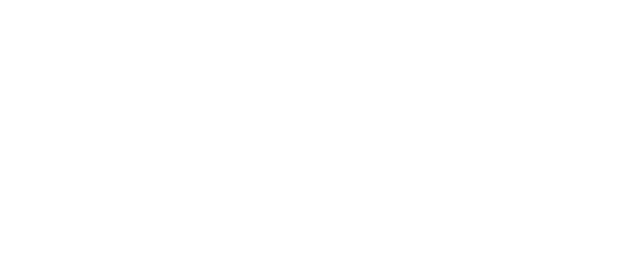
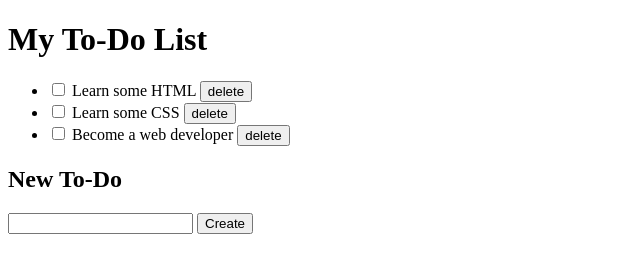
Before and after one commit to bjpirt/becoming-a-web-developer, a plain HTML site: page 01-html/index.html in a window 1280 px wide. Shown: the whole page, without its empty margins (0-640 px from the left). Drawn offline with Linux system fonts and the light colour scheme.

Commit message:
Complete html-01

```diff
--- a/01-html/index.html
+++ b/01-html/index.html
@@ -1,10 +1,37 @@
 <!DOCTYPE html>
 <html lang="en">
-  <head>
-    <meta charset="UTF-8">
-    <title>My To Do List</title>
-  </head>
-  <body>
-    <!-- Your code goes here -->
-  </body>
+<head>
+  <meta charset="UTF-8">
+  <title>My To-Do List</title>
+  <link rel="stylesheet" href="stylesheet.css">
+</head>
+
+<body>
+<header>
+  <h1>My To-Do List</h1>
+</header>
+
+<ul id="list">
+  <li class="demo"> <input type="checkbox" id="item1" name="item1" value="learn-html">
+    <label for="item1"> Learn some HTML </label>
+    <button type="button">delete</button>
+  </li>
+  <li class="demo" id="foo"> <input type="checkbox" id="item2" name="item2" value="learn-css">
+    <label for="item2"> Learn some CSS </label>
+    <button type="button">delete</button>
+  </li>
+  <li> <input type="checkbox" id="item3" name="item3" value="html">
+    <label for="item3"> Become a web developer </label>
+    <button type="button">delete</button>
+  </li>
+</ul>
+
+<form>
+  <h2>New To-Do</h2>
+  <input type="text" id="new-to-do" name="new-to-do">
+  <label for="new-to-do"> </label>
+  <button type="button">Create</button>
+</form>
+
+</body>
 </html>
```
